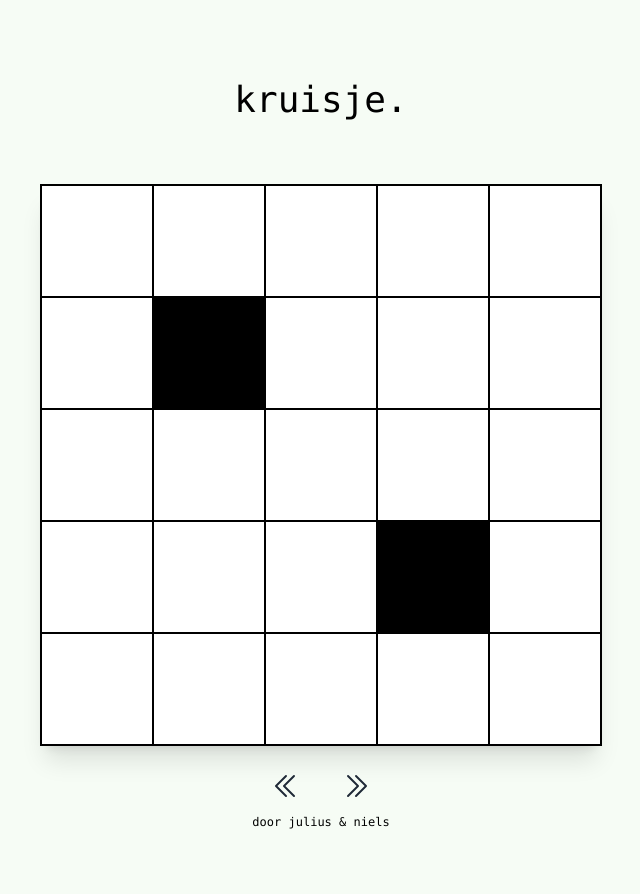
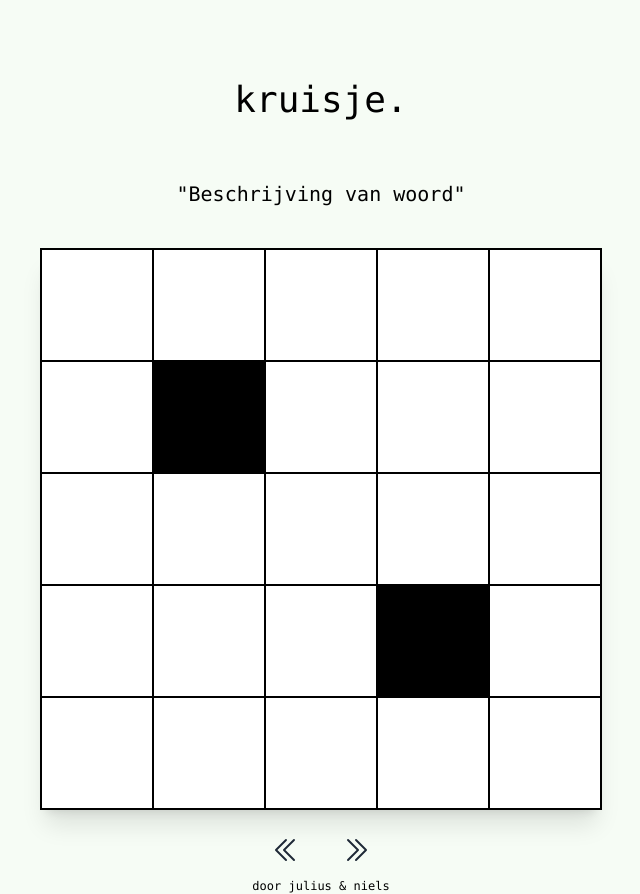
Before and after one commit to juliusbenjamins/kruisje, a React (Create React App) app: page / in a window 1280 px wide. Shown: the whole page, without its empty margins (319-959 px from the left). Before the commit the page ends 830 px from the top, so only its background shows below. Built offline with nearby package versions, Linux system fonts and the light colour scheme.

Commit message:
Added navigation buttons

```diff
--- a/src/App.js
+++ b/src/App.js
@@ -108,8 +108,11 @@ export const App = () => {
     return (
       <div className="App font-mono h-screen flex-col flex justify-between">
         <div className='App-body flex justify-center items-center'>
-          <div className='text-4xl mb-16 mt-20 font-mono'>
+          <div className='text-4xl mb-5 mt-20 font-mono'>
             kruisje.
+          </div>
+          <div className='text-xl mb-10 mt-10 font-mono'>
+            "Beschrijving van woord"
           </div>
           <div className='bg-white shadow-xl rounded-xl'>
             <div className="flex flex-col">
```
